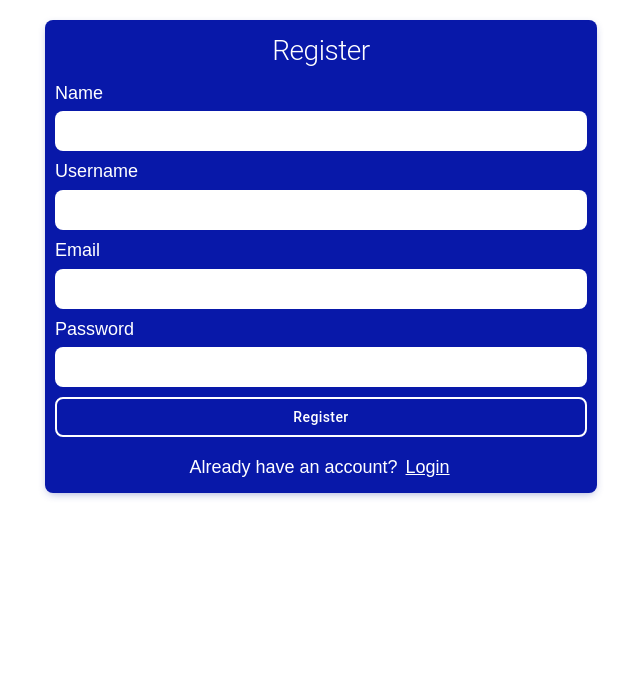
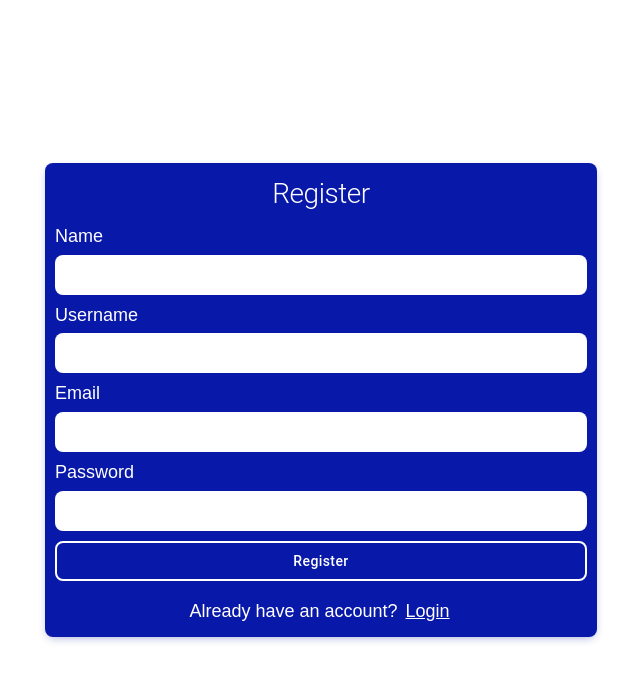
Before and after one commit to Yarzik7/meet-stream, a Next.js app: page /auth/register in a window 1280 px wide. Shown: the top 680 px of the page, without its empty margins (319-959 px from the left). Built offline with nearby package versions, Linux system fonts and the light colour scheme.

Commit message:
Adding some styles for AuthSection

```diff
--- a/src/app/page.module.css
+++ b/src/app/page.module.css
@@ -1,9 +1,5 @@
 .wrapper {
-  min-height: 100%;
+  height: 100%;
   display: flex;
   flex-direction: column;
 }
-
-.main {
-  flex: 1 1 auto;
-}
--- a/src/components/App/App.module.css
+++ b/src/components/App/App.module.css
@@ -1,9 +1,4 @@
-.wrapper {
-  min-height: 100%;
-  display: flex;
-  flex-direction: column;
-}
-
 .main {
+  height: 100%;
   flex: 1 1 auto;
 }
--- a/src/components/Section/Container/Container.tsx
+++ b/src/components/Section/Container/Container.tsx
@@ -1,16 +1,12 @@
-import React from "react";
-import { Container as ContainerMUI } from "@mui/material";
+import React from 'react';
+import { Container as ContainerMUI } from '@mui/material';
 
 interface IContainerProps {
   children: React.ReactNode;
 }
 
 const Container = ({ children }: IContainerProps) => {
-  return (
-    <ContainerMUI maxWidth="sm" sx={{ height: "100%" }}>
-      {children}
-    </ContainerMUI>
-  );
+  return <ContainerMUI maxWidth="sm">{children}</ContainerMUI>;
 };
 
 export default Container;
--- a/src/components/Section/Section.styled.tsx
+++ b/src/components/Section/Section.styled.tsx
@@ -1,9 +1,17 @@
 'use client';
 
 import styled from '@emotion/styled';
+import { css } from '@emotion/react';
 
-const SectionStyled = styled.section`
+interface ISectionStyledProps {
+  sectionStyles?: string;
+}
+
+const SectionStyled = styled.section<ISectionStyledProps>`
   padding-top: 20px;
+  padding-bottom: 20px;
+
+  ${({ sectionStyles }) => sectionStyles && css`${sectionStyles}`}
 `;
 
 export { SectionStyled };
--- a/src/components/Section/Section.tsx
+++ b/src/components/Section/Section.tsx
@@ -3,10 +3,11 @@ import { SectionStyled } from './Section.styled';
 
 interface ISectionProps {
   children: React.ReactNode;
+  sectionStyles?: string;
 }
 
-const Section = ({ children }: ISectionProps) => {
-  return <SectionStyled>{children}</SectionStyled>;
+const Section = ({ sectionStyles, children }: ISectionProps) => {
+  return <SectionStyled sectionStyles={sectionStyles}>{children}</SectionStyled>;
 };
 
 export default Section;
--- a/src/components/Section/SectionWithContainer/SectionWithContainer.tsx
+++ b/src/components/Section/SectionWithContainer/SectionWithContainer.tsx
@@ -4,12 +4,12 @@ import Container from '../Container/Container';
 
 interface ISectionWithContainerProps {
   children: React.ReactNode;
+  sectionStyles?: string;
 }
 
-const SectionWithContainer = ({ children }: ISectionWithContainerProps) => {
+const SectionWithContainer = ({ sectionStyles, children }: ISectionWithContainerProps) => {
   return (
-    <Section>
-      {/* <div>{children}</div> */}
+    <Section sectionStyles={sectionStyles}>
       <Container>{children}</Container>
     </Section>
   );
--- a/src/sections/AuthSection/AuthSection.tsx
+++ b/src/sections/AuthSection/AuthSection.tsx
@@ -10,13 +10,19 @@ import { AuthOfferTextStyled, AuthLinkStyled } from './AuthSection.styled';
 import { usePathname } from 'next/navigation';
 import withRestrictedRoute from '@/components/hoc/withRestrictedRoute';
 
+const AUTH_SECTION_STYLES: string = `
+  height: 100%;
+  display: flex;
+  align-items: center;
+`;
+
 const AuthSection = () => {
   const authRoute: string = usePathname()?.split('/').at(-1) ?? 'login';
   const isLogin: boolean = authRoute === 'login';
   const caption: string = isLogin ? 'register' : 'login';
 
   return (
-    <SectionWithContainer>
+    <SectionWithContainer sectionStyles={AUTH_SECTION_STYLES}>
       <DecoratorBox>
         <Typography
           variant="h1"
```
